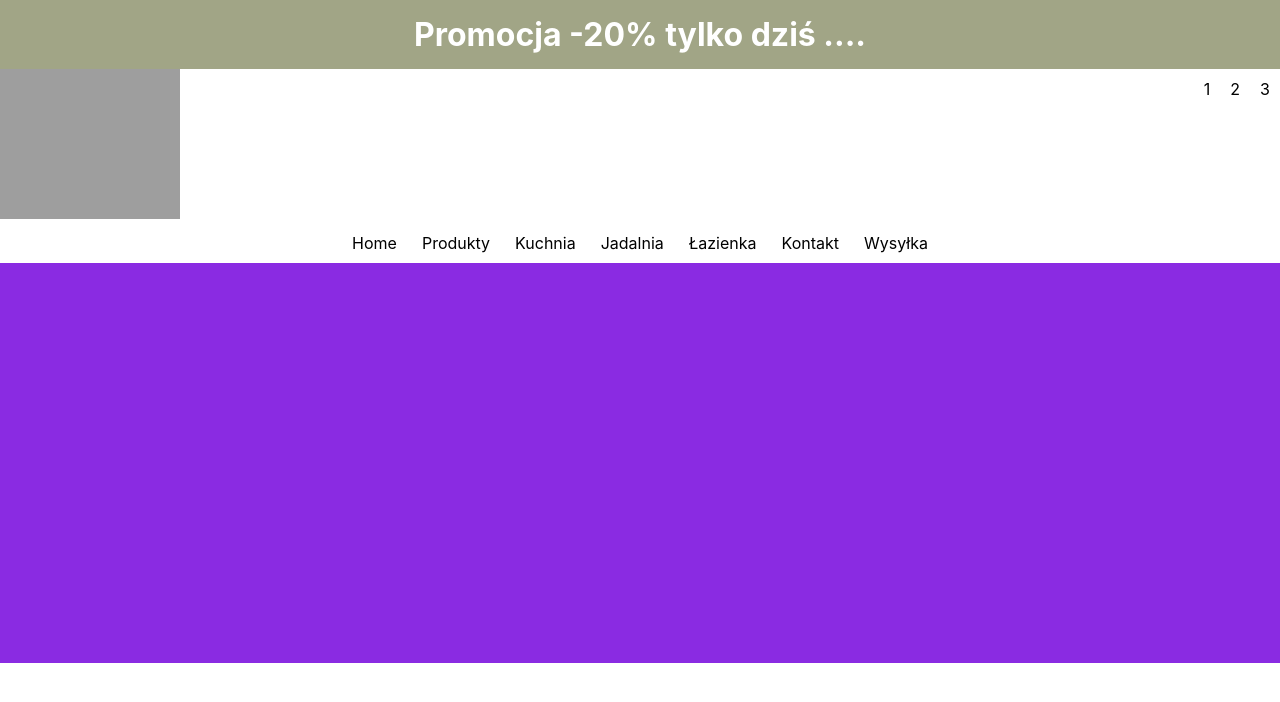
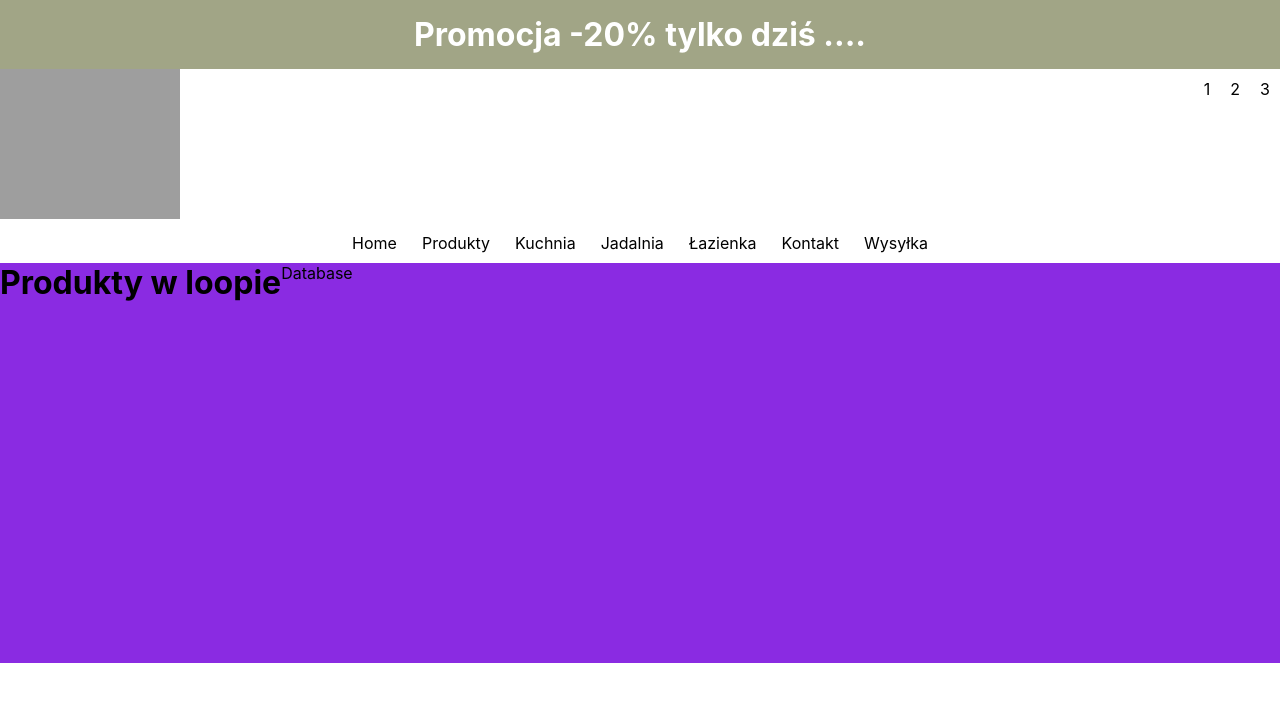
Before and after one commit to marcinoles87/my-app2, a React (Create React App) app: page / in a window 1280 px wide. Shown: the top 702 px of the page. Built offline with nearby package versions, Linux system fonts and the light colour scheme; grey boxes are pictures that could not be loaded.

Commit message:
add code

```diff
--- /dev/null
+++ b/src/Database/Database.jsx
@@ -0,0 +1,9 @@
+import React from 'react'
+
+function Database() {
+  return (
+    <div>Database</div>
+  )
+}
+
+export default Database
--- a/src/components/Header.jsx
+++ b/src/components/Header.jsx
@@ -1,11 +1,17 @@
 import React from 'react'
+import Database from '../Database/Database'
 
 function Header() {
   return (
     <div className='header-container'>
         <div className='header-elements'>
+            <h1>Produkty w loopie</h1>
+        </div>
 
+        <div className='header-product'>
+          <Database></Database>
         </div>
+
     </div>
   )
 }
```
